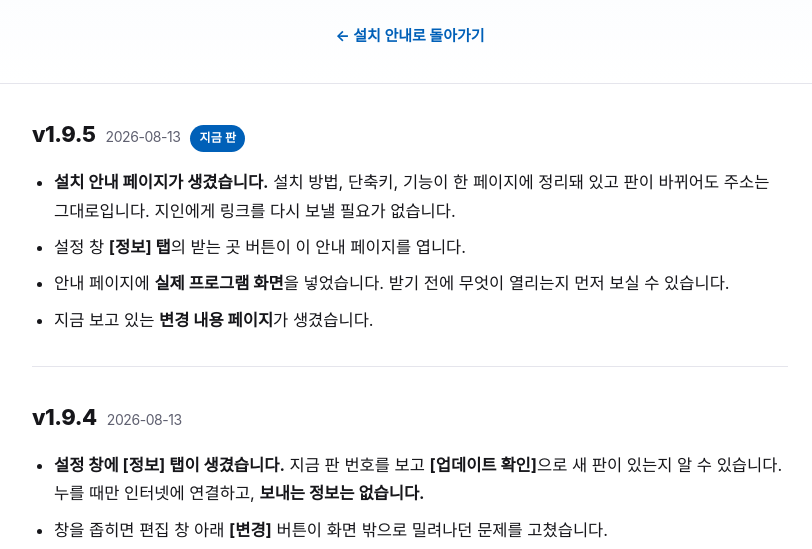
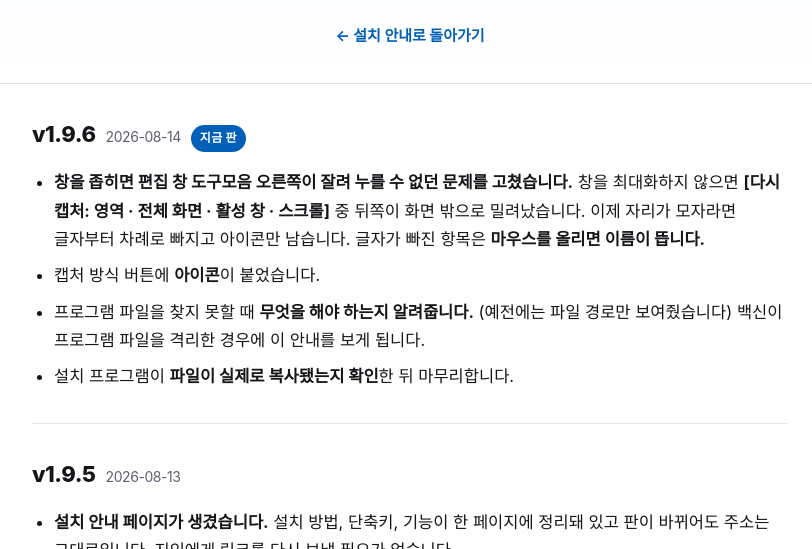
Before and after one commit to Gobong-Choi/onestepcapture, a plain HTML site: page changes.html in a window 1280 px wide. Shown: the part 221-770 px from the top of the page, without its empty margins (230-1042 px from the left). Drawn offline with Linux system fonts and the light colour scheme.

Commit message:
변경 내용 페이지 갱신 (v1.9.6)

```diff
--- a/changes.html
+++ b/changes.html
@@ -86,7 +86,22 @@
 <main class="wrap">
 
   <section class="rel">
-    <h2>v1.9.5 <span class="date">2026-08-13</span> <span class="now">지금 판</span></h2>
+    <h2>v1.9.6 <span class="date">2026-08-14</span> <span class="now">지금 판</span></h2>
+    <ul>
+      <li><b>창을 좁히면 편집 창 도구모음 오른쪽이 잘려 누를 수 없던 문제를 고쳤습니다.</b>
+        창을 최대화하지 않으면 <b>[다시 캡처: 영역 · 전체 화면 · 활성 창 · 스크롤]</b> 중
+        뒤쪽이 화면 밖으로 밀려났습니다. 이제 자리가 모자라면 글자부터 차례로 빠지고
+        아이콘만 남습니다. 글자가 빠진 항목은 <b>마우스를 올리면 이름이 뜹니다.</b></li>
+      <li>캡처 방식 버튼에 <b>아이콘</b>이 붙었습니다.</li>
+      <li>프로그램 파일을 찾지 못할 때 <b>무엇을 해야 하는지 알려줍니다.</b>
+        (예전에는 파일 경로만 보여줬습니다) 백신이 프로그램 파일을 격리한 경우에
+        이 안내를 보게 됩니다.</li>
+      <li>설치 프로그램이 <b>파일이 실제로 복사됐는지 확인</b>한 뒤 마무리합니다.</li>
+    </ul>
+  </section>
+
+  <section class="rel">
+    <h2>v1.9.5 <span class="date">2026-08-13</span></h2>
     <ul>
       <li><b>설치 안내 페이지가 생겼습니다.</b> 설치 방법, 단축키, 기능이 한 페이지에 정리돼 있고
         판이 바뀌어도 주소는 그대로입니다. 지인에게 링크를 다시 보낼 필요가 없습니다.</li>
```
